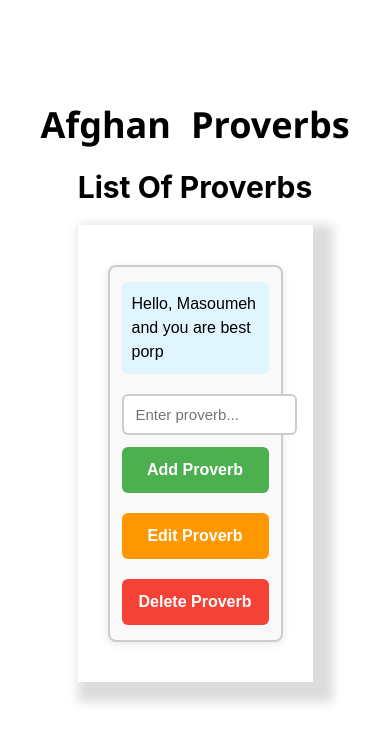
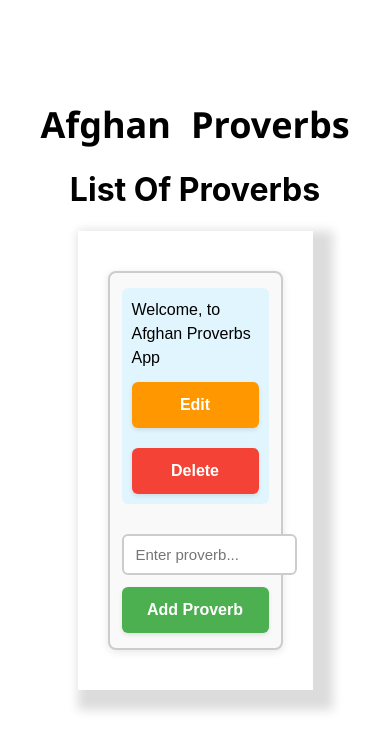
Before and after one commit to MahsumaRezai/Afg_Provrebs, a React (Create React App) app: page / in a window 390 px wide. Shown: the top 750 px of the page. Built offline with nearby package versions, Linux system fonts and the light colour scheme.

Commit message:
work on React section

```diff
--- a/src/Compontes/List.css
+++ b/src/Compontes/List.css
@@ -1,3 +1,4 @@
+/* Container اصلی */
 .list {
     display: flex;
     flex-direction: column;
@@ -12,11 +13,13 @@
     box-shadow: 0 2px 8px rgba(0, 0, 0, 0.1);
 }
 
+/* لیست کلی */
 ul {
     padding: 0;
     margin: 0;
 }
 
+/* هر آیتم از لیست */
 ul li {
     list-style: none;
     font-size: 18px;
@@ -25,16 +28,31 @@ ul li {
     border-radius: 6px;
     font-weight: 500;
     line-height: 1.5;
+    margin-bottom: 10px;
+    display: flex;
+    justify-content: space-between;
+    align-items: center;
+    gap: 12px;
+    animation: fadeIn 0.4s ease-in-out;
 }
 
+/* دکمه‌های ویرایش و حذف داخل هر آیتم */
+ul li .btn {
+    display: flex;
+    gap: 10px;
+    flex-shrink: 0;
+}
+
+/* دکمه‌های پایین (افزودن / ذخیره ویرایش) */
 .btn {
     display: flex;
-    flex-wrap: wrap;
-    gap: 15px;
+    gap: 12px;
     align-items: center;
     justify-content: space-between;
+    flex-wrap: wrap;
 }
 
+/* ورودی متنی */
 input[type="text"] {
     padding: 12px 16px;
     font-size: 16px;
@@ -44,6 +62,7 @@ input[type="text"] {
     min-width: 250px;
 }
 
+/* دکمه‌ها */
 button {
     padding: 12px 20px;
     font-size: 15px;
@@ -53,8 +72,10 @@ button {
     font-weight: bold;
     transition: background-color 0.3s ease;
     white-space: nowrap;
+    box-shadow: 0 2px 4px rgba(0,0,0,0.1);
 }
 
+/* رنگ‌ها و حالات دکمه‌ها */
 .add {
     background-color: #4caf50;
     color: white;
@@ -87,6 +108,18 @@ button {
     background-color: #1e88e5;
 }
 
+/* انیمیشن ورود آیتم */
+@keyframes fadeIn {
+    from {
+        opacity: 0;
+        transform: translateY(10px);
+    }
+    to {
+        opacity: 1;
+        transform: translateY(0);
+    }
+}
+
 /* ----------- Responsive Styles ----------- */
 @media (max-width: 600px) {
     .list {
@@ -96,20 +129,26 @@ button {
     }
 
     ul li {
+        flex-direction: column;
+        align-items: flex-start;
         font-size: 16px;
         padding: 10px;
+    }
+
+    ul li .btn {
+        width: 100%;
+        justify-content: flex-start;
     }
 
     .btn {
         flex-direction: column;
         align-items: stretch;
-        gap: 12px;
     }
 
     input[type="text"] {
-        font-size: 15px;
         width: 100%;
         min-width: unset;
+        font-size: 15px;
         padding: 10px 12px;
     }
 
@@ -117,16 +156,9 @@ button {
         width: 100%;
         font-size: 16px;
         padding: 14px;
-        border-radius: 6px;
     }
 
-
     .btn > button + button {
-        margin-top: 8px;
-    }
-
-
-    body {
-        font-size: 15px;
+        margin-top: 10px;
     }
 }
--- a/src/Compontes/List.js
+++ b/src/Compontes/List.js
@@ -1,37 +1,55 @@
 import { useState } from 'react';
-import './List.css'
+import './List.css';
 
 const List = () => {
-    const [text, setText] = useState("Hello, Masoumeh and you are best porp");
+    const [proverbs, setProverbs] = useState([
+        "Welcome, to Afghan Proverbs App"
+    ]);
+    const [inputValue, setInputValue] = useState('');
     const [isEditing, setIsEditing] = useState(false);
-    const [inputValue, setInputValue] = useState('');
+    const [editIndex, setEditIndex] = useState(null); // برای ویرایش جمله خاص
 
     const handleAdd = () => {
         if (inputValue.trim() !== '') {
-            setText(inputValue);
+            setProverbs([...proverbs, inputValue]);
             setInputValue('');
         }
     };
 
-    const handleDelete = () => {
-        setText('');
+    const handleDelete = (index) => {
+        const updatedProverbs = proverbs.filter((_, i) => i !== index);
+        setProverbs(updatedProverbs);
     };
 
-    const handleEdit = () => {
+    const handleEdit = (index) => {
         setIsEditing(true);
-        setInputValue(text);
+        setInputValue(proverbs[index]);
+        setEditIndex(index);
     };
 
     const handleSaveEdit = () => {
-        setText(inputValue);
+        const updatedProverbs = [...proverbs];
+        updatedProverbs[editIndex] = inputValue;
+        setProverbs(updatedProverbs);
         setIsEditing(false);
         setInputValue('');
+        setEditIndex(null);
     };
 
     return (
         <div className="list">
             <ul>
-                <li>{text}</li>
+                {proverbs.map((text, index) => (
+                    <li key={index}>
+                        {text}
+                        <div className="btn">
+                            <button onClick={() => handleEdit(index)} className="edit">Edit</button>
+                            <button onClick={() => handleDelete(index)} className="delete">Delete</button>
+                        </div>
+
+
+                    </li>
+                ))}
             </ul>
 
             <div className="btn">
@@ -45,11 +63,7 @@ const List = () => {
                 {isEditing ? (
                     <button onClick={handleSaveEdit} className="save">Save Edit</button>
                 ) : (
-                        <>
-                            <button onClick={handleAdd} className="add">Add Proverb</button>
-                            <button onClick={handleEdit} className="edit">Edit Proverb</button>
-                            <button onClick={handleDelete} className="delete">Delete Proverb</button>
-                        </>
+                        <button onClick={handleAdd} className="add">Add Proverb</button>
                     )}
             </div>
         </div>
```
